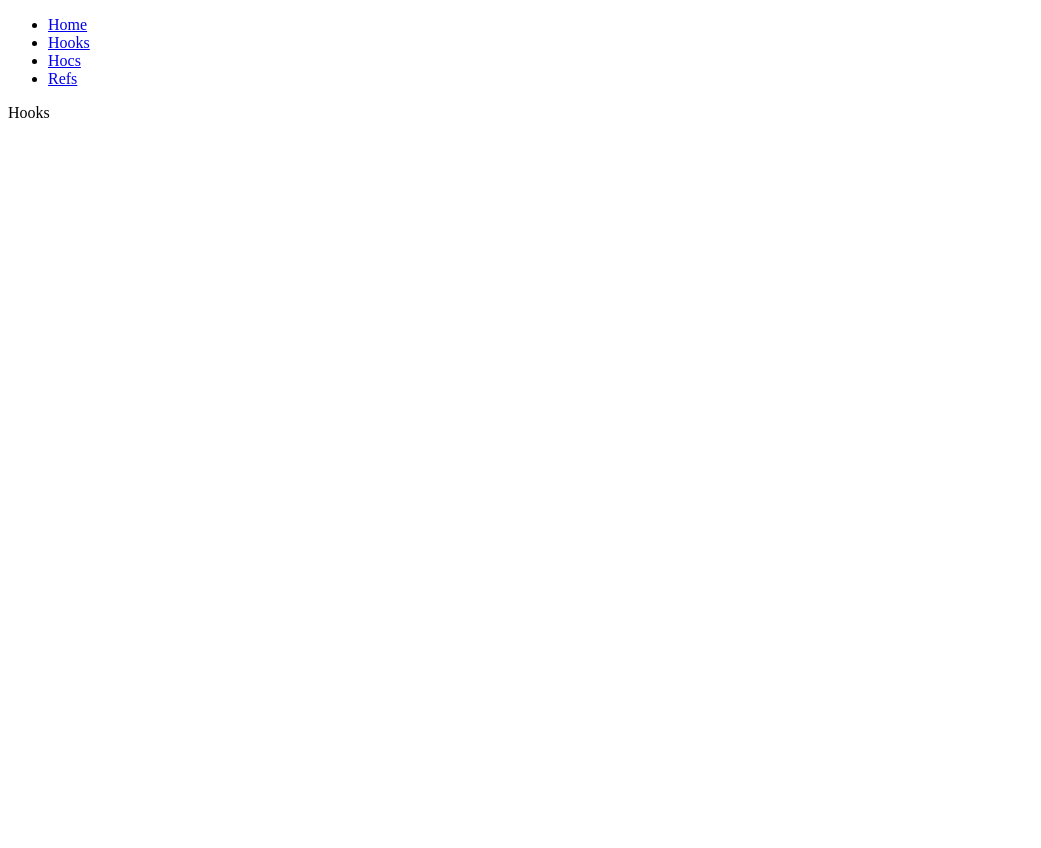
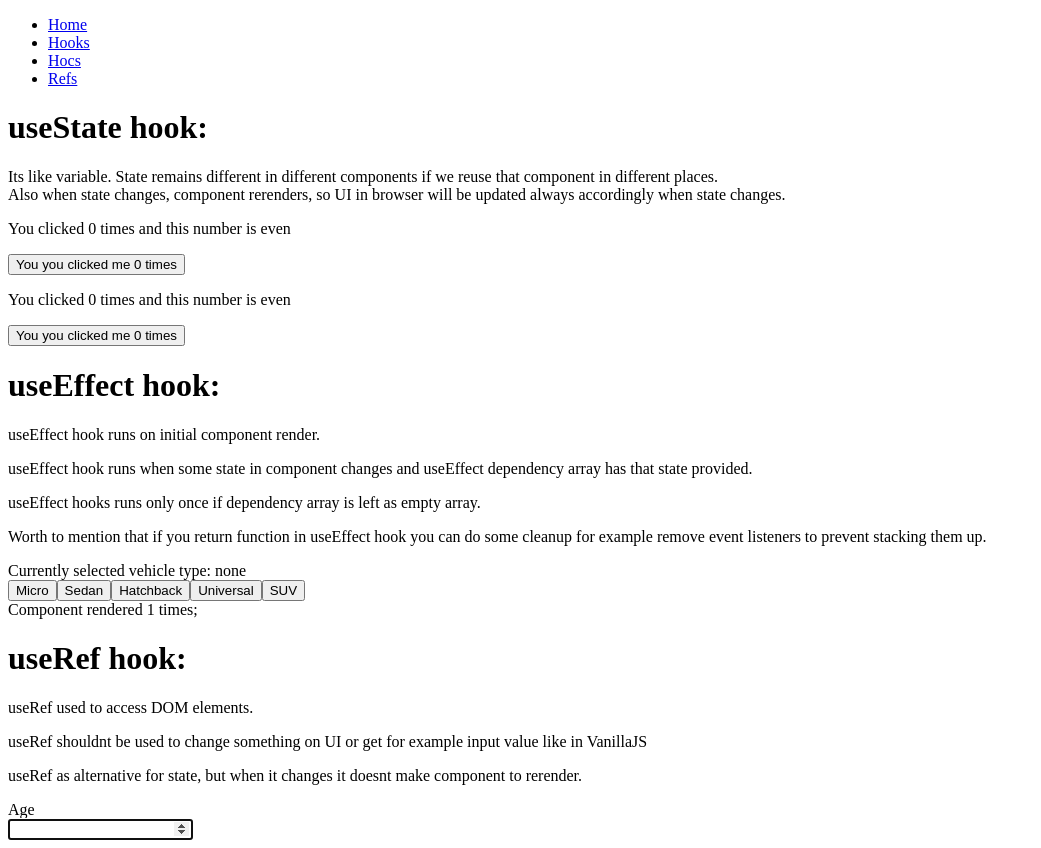
Before and after one commit to AivaraST/kilo-react-pokemon-onboard, a React (Vite) app: page /hooks in a window 1280 px wide. Shown: the whole page, without its empty margins (0-1041 px from the left). Before the commit the page ends 800 px from the top, so only its background shows below. Built offline with nearby package versions, Linux system fonts and the light colour scheme; the HTML template or start-up script is replaced by a standard one.

Commit message:
feature/added-few-hook-examples

```diff
--- /dev/null
+++ b/src/components/Clicker.jsx
@@ -0,0 +1,23 @@
+import { useState } from 'react';
+
+function Clicker() {
+  const [amount, setAmount] = useState(0);
+
+  function handleOnClick() {
+    setAmount((value) => value + 1);
+  }
+
+  return (
+    <>
+      <p>
+        You clicked {amount} times and this number is{' '}
+        {amount % 2 ? 'odd' : 'even'}
+      </p>
+      <button type="submit" onClick={handleOnClick}>
+        You you clicked me {amount} times
+      </button>
+    </>
+  );
+}
+
+export default Clicker;
--- /dev/null
+++ b/src/components/PreselectedInput.jsx
@@ -0,0 +1,21 @@
+import { useEffect, useId, useRef } from 'react';
+
+function PreselectedInput() {
+  const inputRef = useRef();
+  const id = useId();
+
+  useEffect(() => {
+    inputRef.current.focus();
+  }, []);
+
+  return (
+    <div>
+      <label htmlFor={id}>
+        <div>Age</div>
+        <input ref={inputRef} id={id} type="number" />
+      </label>
+    </div>
+  );
+}
+
+export default PreselectedInput;
--- /dev/null
+++ b/src/components/RerenderCounter.jsx
@@ -0,0 +1,32 @@
+import { useEffect, useState } from 'react';
+
+const vehicleTypes = ['Micro', 'Sedan', 'Hatchback', 'Universal', 'SUV'];
+
+function RerenderCounter() {
+  const [selectedType, setSelectedType] = useState('');
+  const [renderTimes, setRenderTimes] = useState(0);
+
+  useEffect(() => {
+    setRenderTimes((value) => value + 1);
+  }, [selectedType]);
+
+  return (
+    <div>
+      <div>
+        <div>Currently selected vehicle type: {selectedType || 'none'}</div>
+        {vehicleTypes.map((vehicleType) => (
+          <button
+            key={vehicleType}
+            type="submit"
+            onClick={() => setSelectedType(vehicleType)}
+          >
+            {vehicleType}
+          </button>
+        ))}
+      </div>
+      <div>Component rendered {renderTimes} times;</div>
+    </div>
+  );
+}
+
+export default RerenderCounter;
--- a/src/pages/Hooks.jsx
+++ b/src/pages/Hooks.jsx
@@ -1,9 +1,56 @@
+import Clicker from '../components/Clicker';
+import PreselectedInput from '../components/PreselectedInput';
+import RenderCounter from '../components/RerenderCounter';
 import MainLayout from '../layouts/MainLayout';
 
 function Hooks() {
   return (
     <MainLayout>
-      <div>Hooks</div>
+      <>
+        <div>
+          <h1>useState hook:</h1>
+          <p>
+            Its like variable. State remains different in different components
+            if we reuse that component in different places.
+            <br />
+            Also when state changes, component rerenders, so UI in browser will
+            be updated always accordingly when state changes.
+          </p>
+          <Clicker />
+          <Clicker />
+        </div>
+        <div>
+          <h1>useEffect hook:</h1>
+          <p>useEffect hook runs on initial component render.</p>
+          <p>
+            useEffect hook runs when some state in component changes and
+            useEffect dependency array has that state provided.
+          </p>
+          <p>
+            useEffect hooks runs only once if dependency array is left as empty
+            array.
+          </p>
+          <p>
+            Worth to mention that if you return function in useEffect hook you
+            can do some cleanup for example remove event listeners to prevent
+            stacking them up.
+          </p>
+          <RenderCounter />
+        </div>
+        <div>
+          <h1>useRef hook:</h1>
+          <p>useRef used to access DOM elements.</p>
+          <p>
+            useRef shouldnt be used to change something on UI or get for example
+            input value like in VanillaJS
+          </p>
+          <p>
+            useRef as alternative for state, but when it changes it doesnt make
+            component to rerender.
+          </p>
+          <PreselectedInput />
+        </div>
+      </>
     </MainLayout>
   );
 }
```
